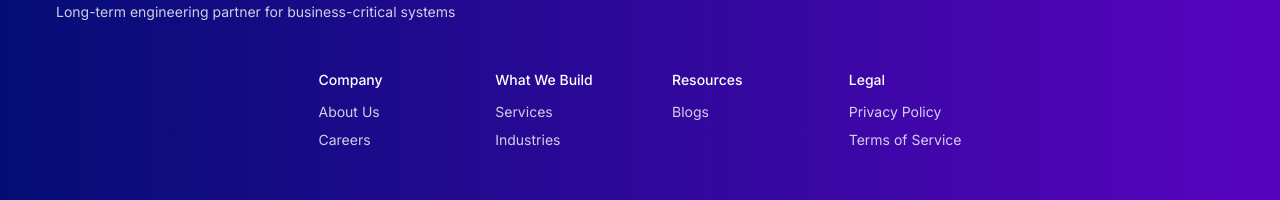
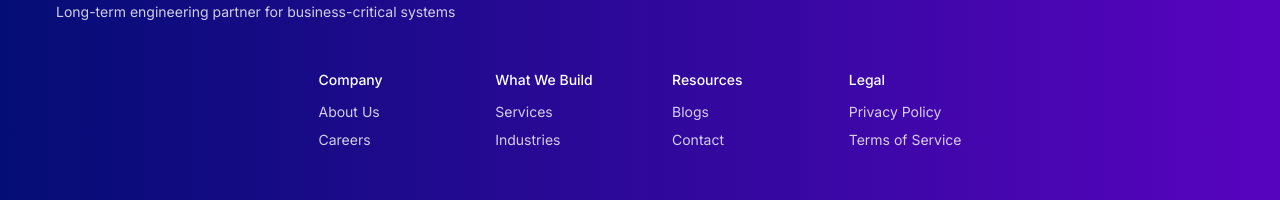
Before and after one commit to anishsharma001/Suvyavastha-Website, a React (Vite) app: page / in a window 1280 px wide. Shown: the part 6984-7184 px from the top of the page. Built offline with nearby package versions, Linux system fonts and the light colour scheme.

Commit message:
add link to footer

```diff
--- a/src/pages/footer/Footer.jsx
+++ b/src/pages/footer/Footer.jsx
@@ -1,5 +1,6 @@
 import React, { useRef, useEffect } from "react";
 import { Instagram, Facebook, Linkedin } from "lucide-react";
+import { Link } from "react-router-dom";
 import Logo from "../../assets/logo/whiteLogo.svg";
 import gsap from "gsap";
 import { ScrollTrigger } from "gsap/ScrollTrigger";
@@ -59,10 +60,7 @@ const Footer = () => {
 
         {/* Row 1 */}
         <div ref={topRef} className="mb-12">
-          <img
-            src={Logo}
-            alt="Suvyavastha Technologies Pvt. Ltd."
-          />
+          <img src={Logo} alt="Suvyavastha Technologies Pvt. Ltd." />
           <p className="mt-4 text-sm text-white/80 max-w-md">
             Long-term engineering partner for business-critical systems
           </p>
@@ -72,49 +70,87 @@ const Footer = () => {
         <div className="flex justify-center">
           <div className="grid grid-cols-2 sm:grid-cols-4 gap-x-16 gap-y-10 text-sm">
 
-            {[
-              {
-                title: "Company",
-                items: ["About Us", "Careers"],
-              },
-              {
-                title: "What We Build",
-                items: ["Services", "Industries"],
-              },
-              {
-                title: "Resources",
-                items: ["Blogs"],
-              },
-              {
-                title: "Legal",
-                items: ["Privacy Policy", "Terms of Service"],
-              },
-            ].map((section, index) => (
-              <div
-                key={section.title}
-                ref={(el) => (linksRef.current[index] = el)}
+            {/* Company */}
+            <div ref={(el) => (linksRef.current[0] = el)}>
+              <h4 className="font-medium mb-3">Company</h4>
+              <ul className="space-y-2 text-white/80">
+                <li>
+                  <Link
+                    to="/#about"
+                    className="hover:text-white transition-all duration-300 hover:translate-x-1"
                   >
-                <h4 className="font-medium mb-3">
-                  {section.title}
-                </h4>
-
-                <ul className="space-y-2 text-white/80">
-                  {section.items.map((item) => (
-                    <li
-                      key={item}
-                      className="
-                        cursor-pointer
-                        transition-all duration-300
-                        hover:text-white
-                        hover:translate-x-1
-                      "
+                    About Us
+                  </Link>
+                </li>
+                <li>
+                  <Link
+                    // to="/careers"
+                    className="hover:text-white transition-all duration-300 hover:translate-x-1"
                   >
-                      {item}
+                    Careers
+                  </Link>
                 </li>
-                  ))}
               </ul>
             </div>
-            ))}
+
+            {/* What We Build */}
+            <div ref={(el) => (linksRef.current[1] = el)}>
+              <h4 className="font-medium mb-3">What We Build</h4>
+              <ul className="space-y-2 text-white/80">
+                <li>
+                  <Link
+                    to="/#services"
+                    className="hover:text-white transition-all duration-300 hover:translate-x-1"
+                  >
+                    Services
+                  </Link>
+                </li>
+                <li>
+                  <Link
+                    to="/#industries"
+                    className="hover:text-white transition-all duration-300 hover:translate-x-1"
+                  >
+                    Industries
+                  </Link>
+                </li>
+              </ul>
+            </div>
+
+            {/* Resources */}
+            <div ref={(el) => (linksRef.current[2] = el)}>
+              <h4 className="font-medium mb-3">Resources</h4>
+              <ul className="space-y-2 text-white/80">
+                <li>
+                  <Link
+                    to="/#blogs"
+                    className="hover:text-white transition-all duration-300 hover:translate-x-1"
+                  >
+                    Blogs
+                  </Link>
+                </li>
+                <li>
+                  <Link
+                    to="/#contact"
+                    className="hover:text-white transition-all duration-300 hover:translate-x-1"
+                  >
+                    Contact
+                  </Link>
+                </li>
+              </ul>
+            </div>
+
+            {/* Legal */}
+            <div ref={(el) => (linksRef.current[3] = el)}>
+              <h4 className="font-medium mb-3">Legal</h4>
+              <ul className="space-y-2 text-white/80">
+                <li className="cursor-pointer hover:text-white transition-all duration-300">
+                  Privacy Policy
+                </li>
+                <li className="cursor-pointer hover:text-white transition-all duration-300">
+                  Terms of Service
+                </li>
+              </ul>
+            </div>
 
           </div>
         </div>
@@ -129,21 +165,32 @@ const Footer = () => {
           </p>
 
           <div className="flex gap-4">
-            {[Instagram, Facebook, Linkedin].map(
-              (Icon, i) => (
             <a
-                  key={i}
-                  href="#"
-                  className="
-                    transition-all duration-300
-                    hover:scale-110
-                    hover:-translate-y-1
-                  "
+              href="https://www.instagram.com/stplofficial/"
+              target="_blank"
+              rel="noopener noreferrer"
+              className="transition-all duration-300 hover:scale-110 hover:-translate-y-1"
             >
-                  <Icon className="w-5 h-5" />
+              <Instagram className="w-5 h-5" />
             </a>
-              )
-            )}
+
+            <a
+              href="https://www.facebook.com/people/Suvyavastha-Technologies/61585917855949/"
+              target="_blank"
+              rel="noopener noreferrer"
+              className="transition-all duration-300 hover:scale-110 hover:-translate-y-1"
+            >
+              <Facebook className="w-5 h-5" />
+            </a>
+
+            <a
+              href="https://www.linkedin.com/company/suvyavastha-technologies"
+              target="_blank"
+              rel="noopener noreferrer"
+              className="transition-all duration-300 hover:scale-110 hover:-translate-y-1"
+            >
+              <Linkedin className="w-5 h-5" />
+            </a>
           </div>
         </div>
 
```
Lines whose indentation alone changed are shown as unchanged.
